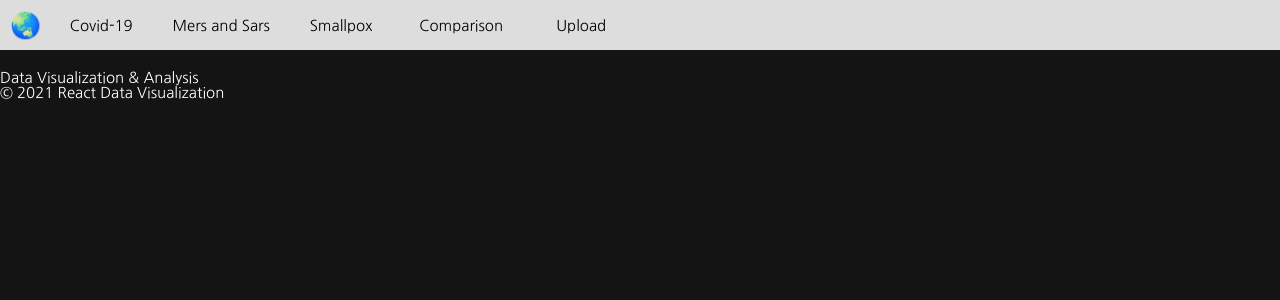
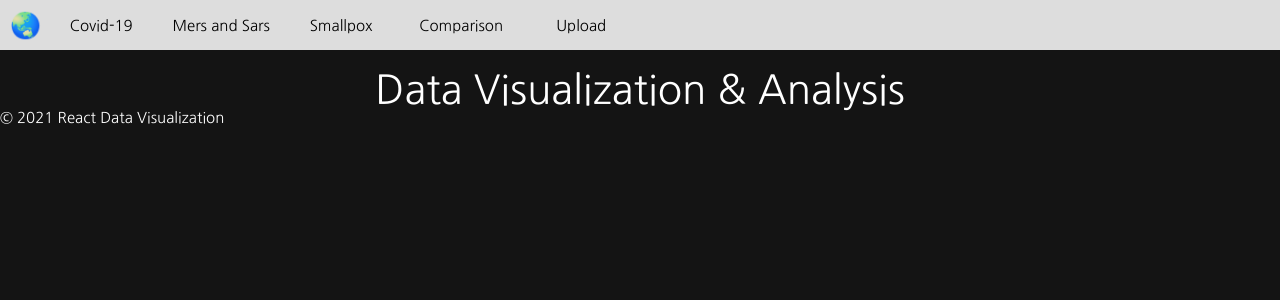
Before and after one commit to 4th-year-project-2020-2021/Final-Year-Project-Data-Visualization, a React (Create React App) app: page / in a window 1280 px wide. Shown: the top 300 px of the page. Built offline with nearby package versions, Linux system fonts and the light colour scheme.

Commit message:
Small changes to home

```diff
--- a/src/Routes/Home.js
+++ b/src/Routes/Home.js
@@ -1,12 +1,22 @@
+import { color } from 'd3';
 import React from 'react'
 
     function Home() {
         return (
-          <div>
-            <h1 fontSize="6px">Data Visualization & Analysis</h1>
-          </div>
-        )
-      }
+          <div
+            style={{
+            textAlign: "center",
+            fontSize:"40px",
+            fontFamily: "Nanum Gothic",
+            color: "white"
+         }}
+        >
+
+          <h2>Data Visualization & Analysis</h2>
 
 
+          </div>
+        );
+    }
+
 export default Home;
```
Also changed, not shown: 1 other file (tests, documents, lock files or other folders).
